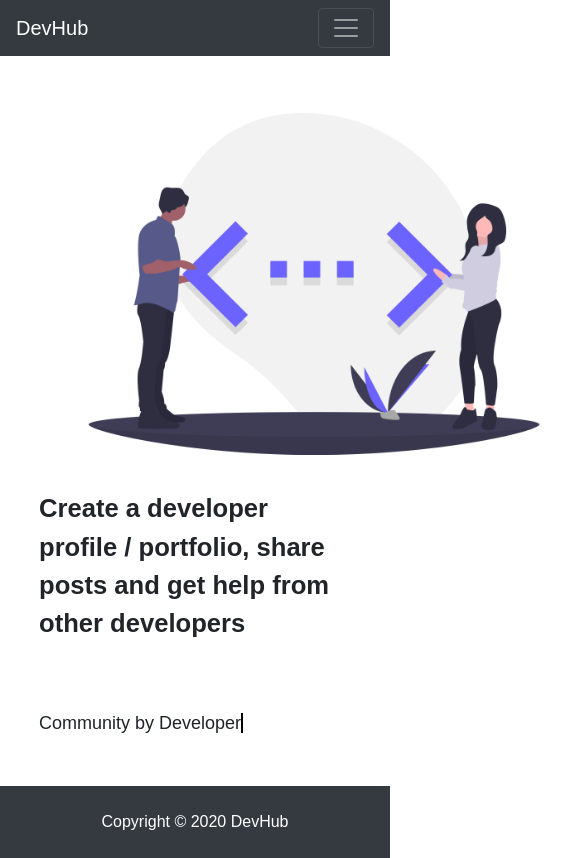
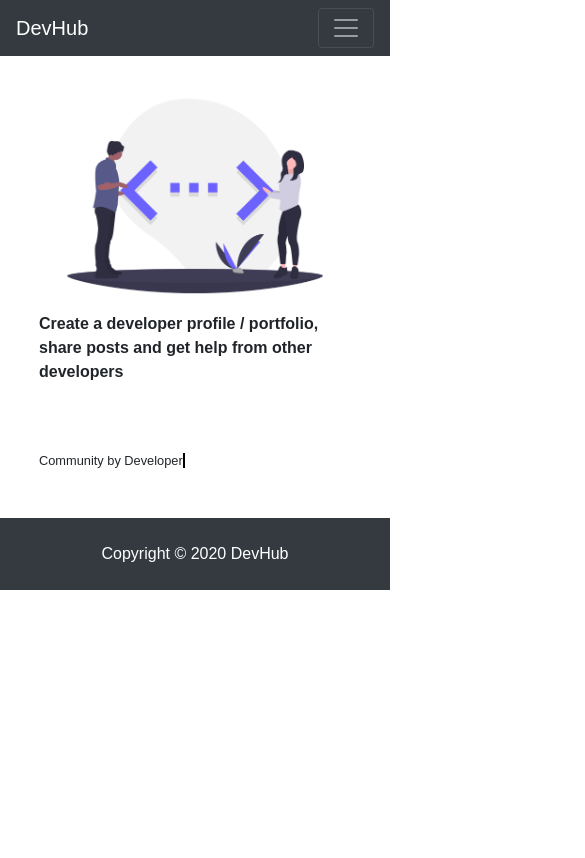
Before and after one commit to parthnvaswani/devhub, a React (Create React App) app in the folder client/: page / in a window 390 px wide. Shown: the whole page, 585 px wide, since content can reach past the window. Built offline with nearby package versions, Linux system fonts and the light colour scheme.

Commit message:
resolve issues related to responsiveness

```diff
--- a/client/src/App.css
+++ b/client/src/App.css
@@ -31,8 +31,9 @@ img {
 }
 
 
+
+
 .home {
-  height: 78vh;
   max-width: 80vw;
   width: 80vw;
   min-width: 100px;
@@ -42,9 +43,7 @@ img {
 
 .home img {
   flex: 1;
-  width: 100%;
-  height: 100%;
-  min-width: 550px;
+  min-width: 500px;
 }
 
 .desc {
@@ -70,8 +69,32 @@ img {
   border-right: 2px solid black;
 }
 
-@media screen and (max-width: 750px) {
+@media screen and (max-width: 800px) {
   .home {
     flex-direction: column;
   }
+
+  .desc .breif {
+    font-size: 1.3em;
+  }
+
+  .written {
+    font-size: .8em;
+  }
 }
+
+@media screen and (max-width: 550px) {
+  .home img{
+    max-width: 400px;
+    height: 350px;
+    min-width: 0;
+  }
+  .desc .breif {
+    font-size: 1em;
+  }
+}
+
+
+#mobile-nav{
+  transition: height ease-in-out .5s;
+}
--- a/client/src/components/layout/Landing.js
+++ b/client/src/components/layout/Landing.js
@@ -13,7 +13,7 @@ class Landing extends Component {
         speed2 = 80,
         i = 0,
         index = 0;
-      let text = ["of Developers", "by Developers", "for developers"]
+      let text = ["of Developers", "by Developers", "for Developers"]
       let span = document.querySelector('.written span')
       write()
 
```
